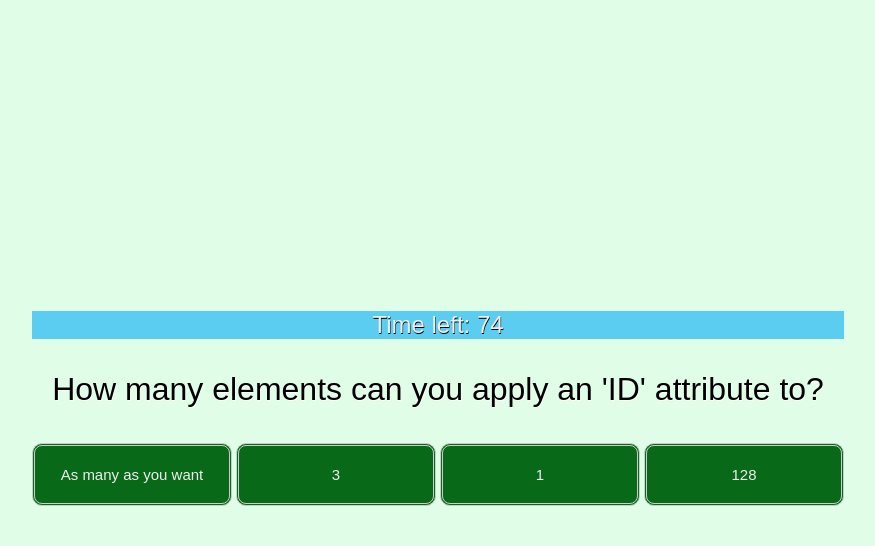
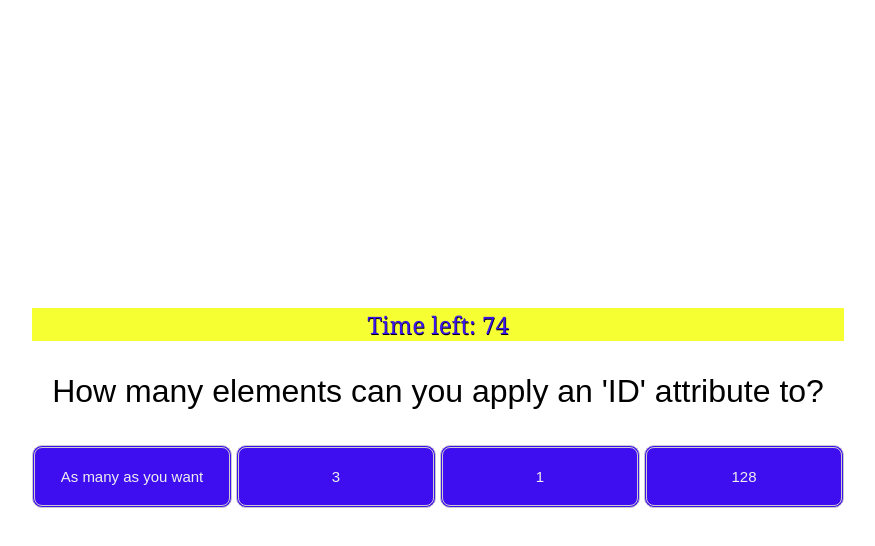
Before and after one commit to Jermaine1988/MultipleChoiceQuiz, a plain HTML site: page index.html in a window 1280 px wide. Both pictures are taken after a click on the button "Start Code Quiz". Shown: the whole page, without its empty margins (210-1085 px from the left). Drawn offline with Linux system fonts and the light colour scheme.

Commit message:
Update style.css

```diff
--- a/style.css
+++ b/style.css
@@ -1,5 +1,5 @@
 :root{
-    background-color: rgb(224, 253, 231);
+    background-color: rgb(255, 255, 255);
     }
 
     li{
@@ -38,7 +38,7 @@
       button {
         display: inline-block;
         font-family: sans-serif;
-        background-color: #086a18;
+        background-color: #3f0ef0;
         border-radius: 10px;
         border: 3px double #cccccc;
         color: #eeeeee;
@@ -50,7 +50,7 @@
       }
 
       button:hover{
-          box-shadow: 4px 3px 6px #44bd5a;
+          box-shadow: 4px 3px 6px #d9d503;
       }
 
     #startpage{
@@ -60,9 +60,9 @@
     }
 
     #timer{
-        font-family: sans-serif;
-        background-color: #5acdf0;
-        color: #eeeeee;
+        font-family: Georgia, 'Times New Roman', Times, serif;
+        background-color: #f5ff32;
+        color: #3c15eb;
         font-size: x-large;
         text-shadow: .5px .5px black;
         text-align: center;
@@ -94,7 +94,7 @@
         border-color: silver;
         border-bottom-style: groove;
         padding-bottom: .3rem;
-        background: lightsteelblue;
+        background: rgb(4, 49, 248);
     }
 
     #highscore-header{
```
